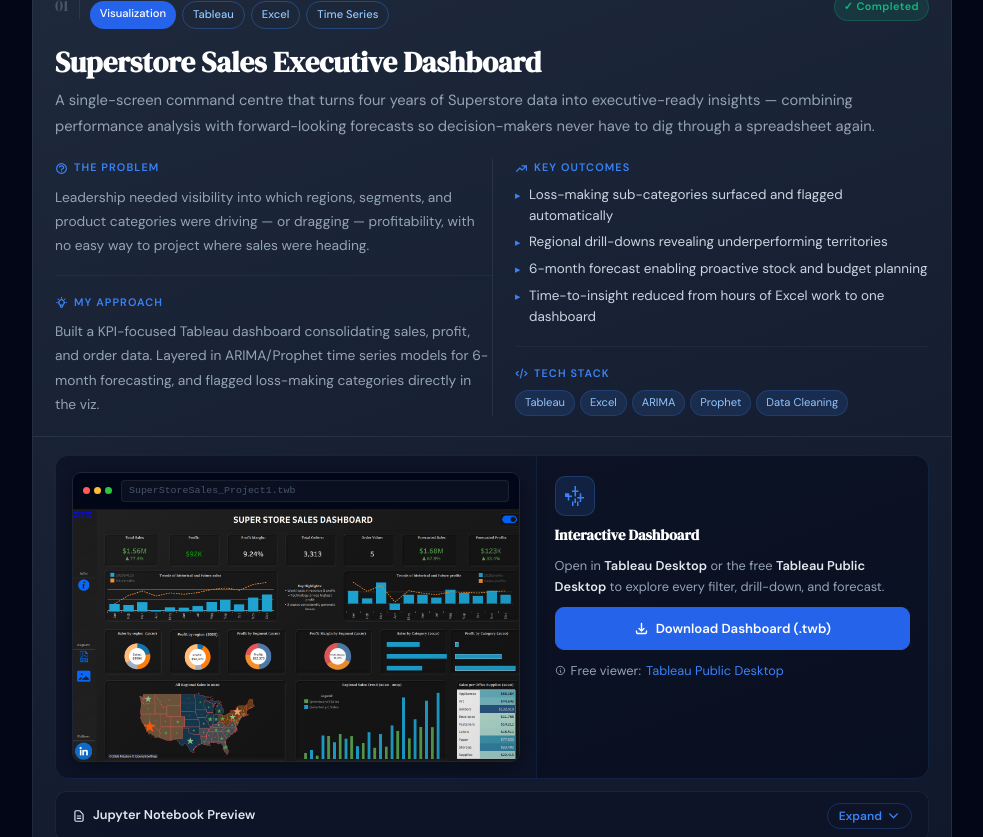
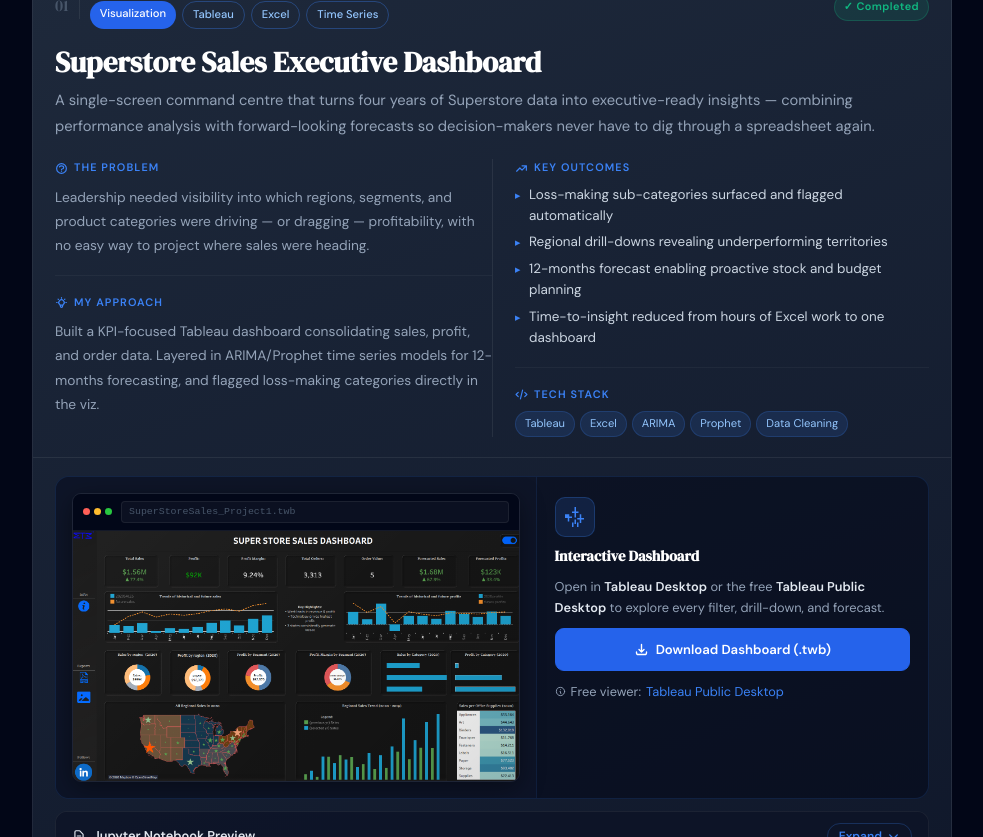
Before and after one commit to timmaina-devhub/timmaina-devhub.github.io, a Jekyll site: the page built from projects.html, in a window 1280 px wide and 1400 px high, scrolled down 508 px, cut to the strip 0-837 px from the top of the window. Shown: the whole strip, without its empty margins (148-1131 px from the left). Built offline with Jekyll 4.4.1, drawn with Linux system fonts in a browser that asks for light colours; some of the changed text lies outside the part shown.

Commit message:
Update projects.html

```diff
--- a/projects.html
+++ b/projects.html
@@ -88,7 +88,7 @@ title: Projects
             <svg width="13" height="13" fill="none" viewBox="0 0 24 24" stroke="currentColor" stroke-width="2.2"><path stroke-linecap="round" stroke-linejoin="round" d="M9.663 17h4.673M12 3v1m6.364 1.636l-.707.707M21 12h-1M4 12H3m3.343-5.657l-.707-.707m2.828 9.9a5 5 0 117.072 0l-.548.547A3.374 3.374 0 0014 18.469V19a2 2 0 11-4 0v-.531c0-.895-.356-1.754-.988-2.386l-.548-.547z"/></svg>
             My Approach
           </h4>
-          <p>Built a KPI-focused Tableau dashboard consolidating sales, profit, and order data. Layered in ARIMA/Prophet time series models for 6-month forecasting, and flagged loss-making categories directly in the viz.</p>
+          <p>Built a KPI-focused Tableau dashboard consolidating sales, profit, and order data. Layered in ARIMA/Prophet time series models for 12-months forecasting, and flagged loss-making categories directly in the viz.</p>
         </div>
       </div>
       <div class="pj__col pj__col--right">
@@ -100,7 +100,7 @@ title: Projects
           <ul class="pj__bullets">
             <li>Loss-making sub-categories surfaced and flagged automatically</li>
             <li>Regional drill-downs revealing underperforming territories</li>
-            <li>6-month forecast enabling proactive stock and budget planning</li>
+            <li>12-months forecast enabling proactive stock and budget planning</li>
             <li>Time-to-insight reduced from hours of Excel work to one dashboard</li>
           </ul>
         </div>
```
Also changed, not shown: other parts of projects.html (+1 -1 lines).
